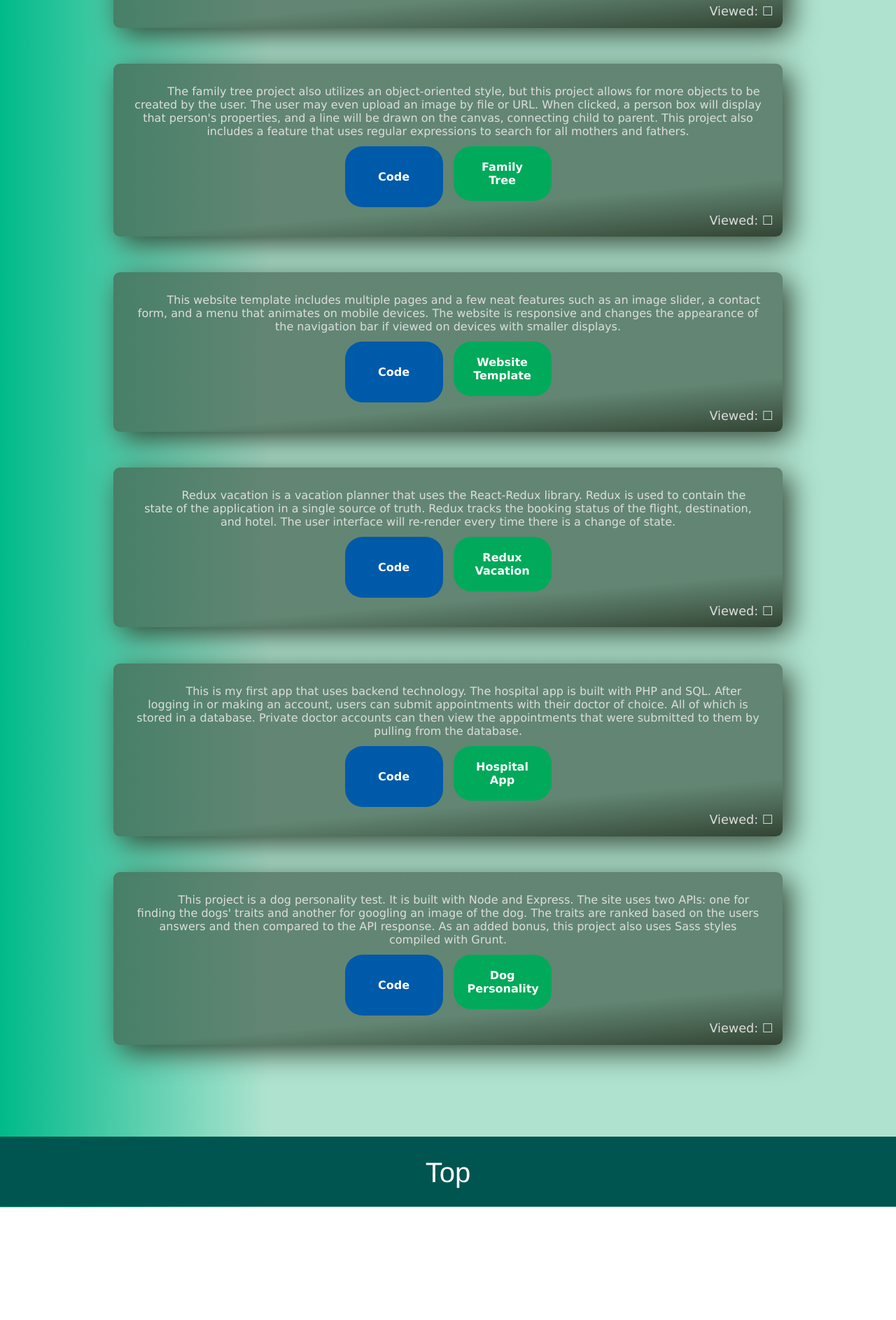
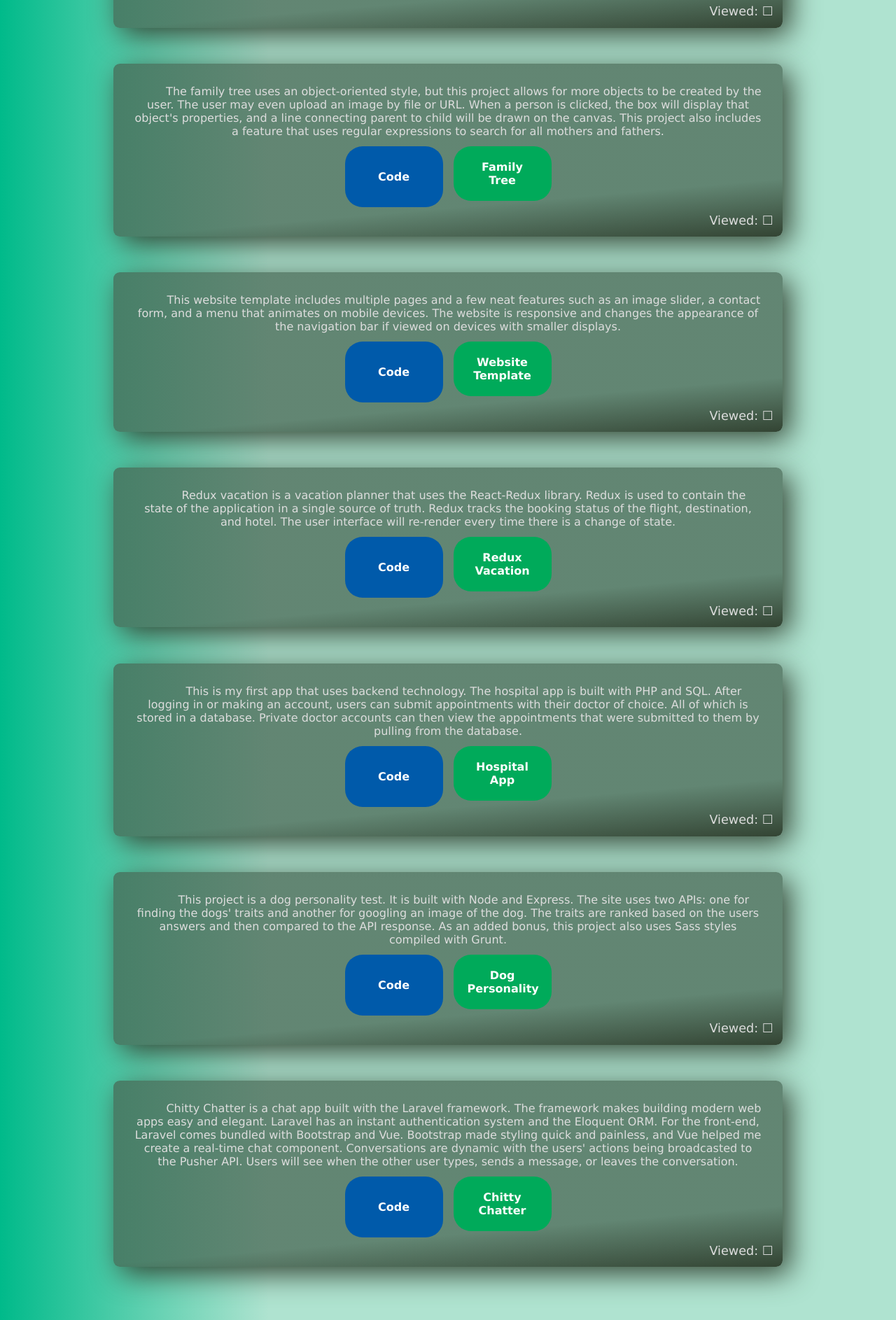
Before and after one commit to tiller1010/portfolio, a React (Create React App) app: page /#/ in a window 1280 px wide. Shown: the part 654-2540 px from the top of the page at 70% size. Before the commit the page ends 2379 px from the top, so only its background shows below. Built offline with nearby package versions, Linux system fonts and the light colour scheme; a web font is replaced by a local one.

Commit message:
Added chitty chatter project

```diff
--- a/src/projectPage.js
+++ b/src/projectPage.js
@@ -95,11 +95,11 @@ class Projects extends Component{
             CodeLink='https://github.com/tiller1010/generic-store'
             UserLink='https://tiller1010.github.io/generic-store/'/>
           <ProjectFrame Description='
-            The family tree project also utilizes an object-oriented style, but
+            The family tree uses an object-oriented style, but
             this project allows for more objects to be created by the user. The
-            user may even upload an image by file or URL. When clicked, a
-            person box will display that person&#39;s properties, and a line will be
-            drawn on the canvas, connecting child to parent. This project
+            user may even upload an image by file or URL. When a person is clicked,
+            the box will display that object&#39;s properties, and a line connecting parent to child will be
+            drawn on the canvas. This project
             also includes a feature that uses regular expressions to search
             for all mothers and fathers.'
             Name='Family Tree'
@@ -140,6 +140,15 @@ class Projects extends Component{
             Name='Dog Personality'
             CodeLink='https://github.com/tiller1010/dog-personality'
             UserLink='http://dog-personality.herokuapp.com'/>
+          <ProjectFrame Description="
+            Chitty Chatter is a chat app built with the Laravel framework. The framework makes building
+            modern web apps easy and elegant. Laravel has an instant authentication system and the Eloquent ORM. For the front-end, Laravel comes bundled with Bootstrap and Vue. Bootstrap made styling
+            quick and painless, and Vue helped me create a real-time chat component. Conversations are dynamic with
+            the users' actions being broadcasted to the Pusher API. Users will see when the other user types, sends a message, or
+            leaves the conversation."
+            Name='Chitty Chatter'
+            CodeLink='https://github.com/tiller1010/laravel-social-app'
+            UserLink='https://chittychatter.net'/>
         </div>
       );
     }
```
